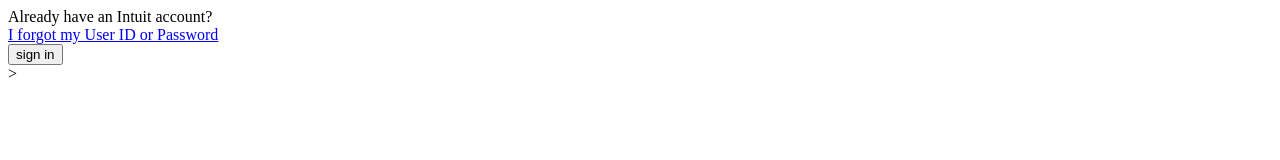
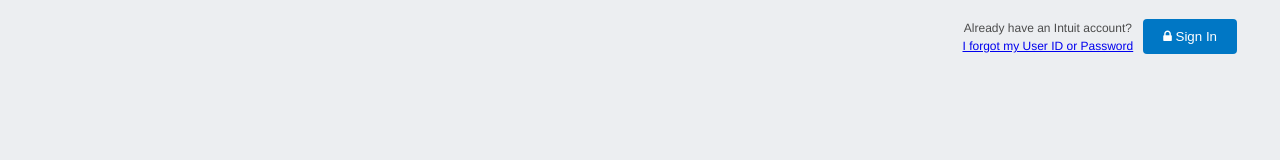
Before and after one commit to BigWizzo/html-form, a plain HTML site: page index.html in a window 1280 px wide. Drawn offline with Linux system fonts and the light colour scheme.

Commit message:
add external links to style.css and fontawesome

```diff
--- a/index.html
+++ b/index.html
@@ -3,6 +3,8 @@
 <head>
     <meta charset="UTF-8">
     <meta name="viewport" content="width=device-width, initial-scale=1.0">
+    <link href='https://stackpath.bootstrapcdn.com/font-awesome/4.7.0/css/font-awesome.min.css' rel='stylesheet' type='text/css'>
+    <link rel="stylesheet" type="text/css" href="css/style.css">
     <title>HTML Form</title>
 </head>
 <body>
@@ -24,7 +26,7 @@
               </button>
             </div>
           </div>
-    </div>>
+    </div>
 
 </body>
 </html>
```
